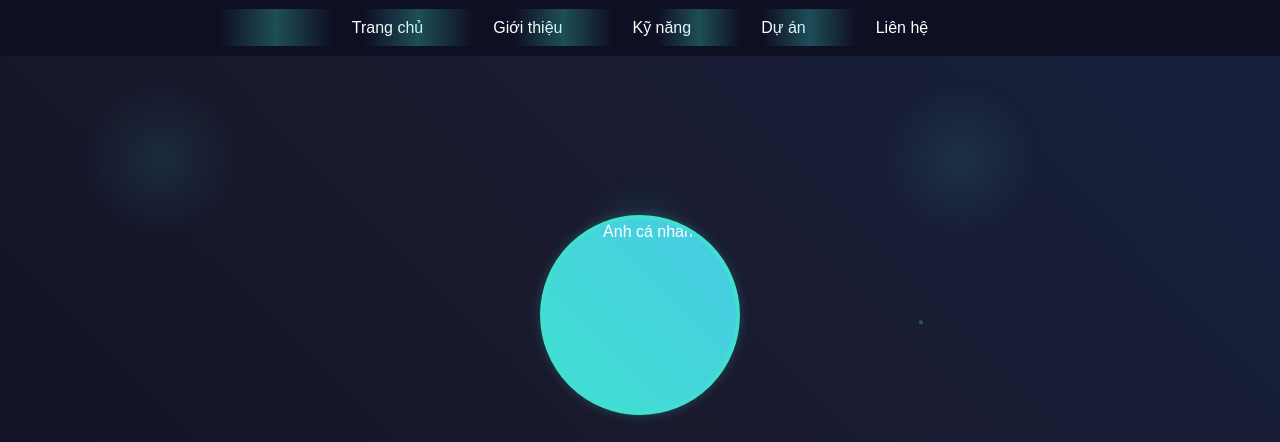
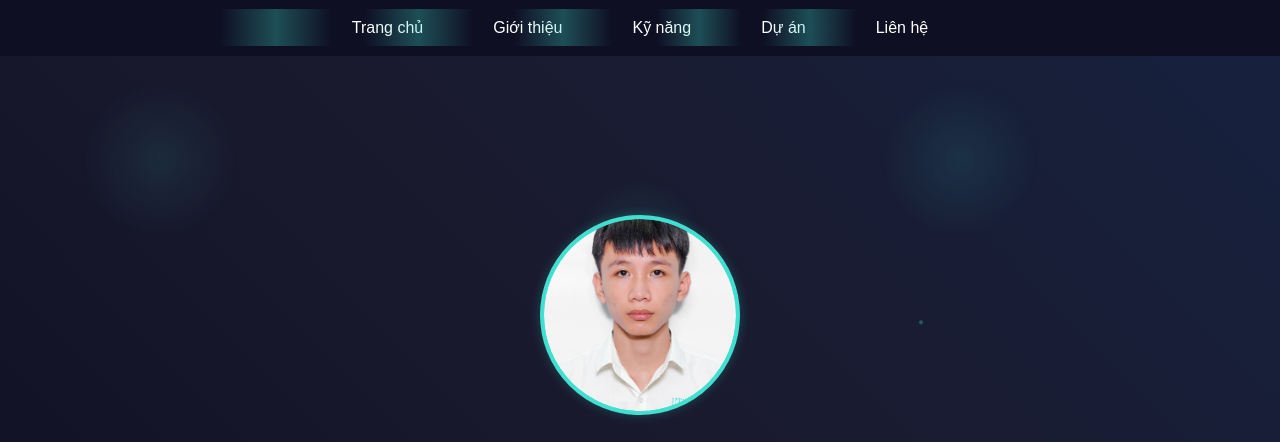
Before and after one commit to TrungTai-gif/Profile_nhom11, a plain HTML site: page Members/Profile_Tuong/tuong05.html in a window 1280 px wide. Shown: the top 442 px of the page. Drawn offline with Linux system fonts and the light colour scheme.

Commit message:
sửa típ

```diff
--- a/Members/Profile_Tuong/tuong05.html
+++ b/Members/Profile_Tuong/tuong05.html
@@ -25,7 +25,7 @@
     <div class="banner-overlay"></div>
     <div class="banner-content">
       <div class="profile-image">
-        <img src="Profile_Tuong/tuongavt05.png" alt="Ảnh cá nhân">
+        <img src="tuongavt05.png" alt="Ảnh cá nhân">
       </div>
       <h1>Nguyễn Văn Tường</h1>
       <p>Sinh viên Công nghệ Thông tin | Lập trình viên Frontend</p>
@@ -57,7 +57,7 @@
               </div>
             </div>
             <div class="info-avatar tall-avatar animate-in">
-              <img src="/Members/Profile_Tuong/tuongavt.png" alt="Ảnh cá nhân">
+              <img src="tuongavt.png" alt="Ảnh cá nhân">
             </div>
           </div>
         </section>
@@ -271,7 +271,7 @@
     </div>
   </div>
 
-  <script src="/Members/Profile_Tuong/tuong05.js"></script>
+  <script src="tuong05.js"></script>
 </body>
 
 </html>
```
